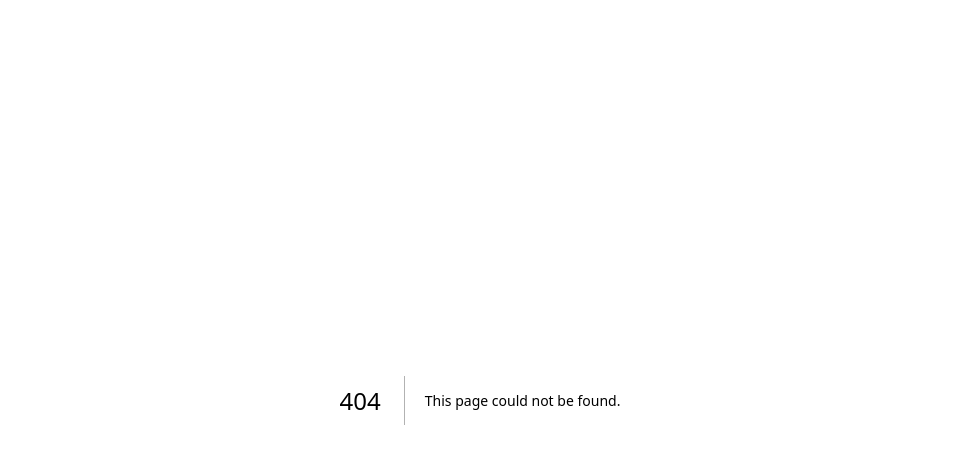
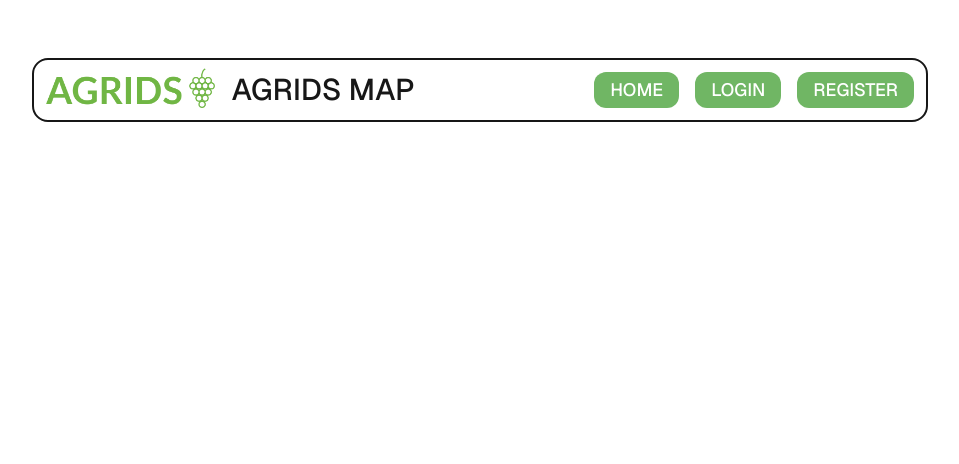
Before and after one commit to alexreynlds/Research-Project, a Next.js app in the folder frontend/: page /dashboard in a window 1280 px wide. Before the commit this address had no page. Shown: the top 464 px of the page, without its empty margins (160-1119 px from the left). Built offline with nearby package versions, Linux system fonts and the light colour scheme.

Commit message:
+ Setup navigation - need to add login verification to prevent access to pages that require login

```diff
--- /dev/null
+++ b/frontend/app/dashboard/page.tsx
@@ -0,0 +1,30 @@
+import Image from "next/image";
+
+export default function Dashboard() {
+  return (
+    <div className="font-sans grid grid-rows-[20px_1fr_20px] items-center justify-items-center min-h-screen p-8 pb-20 gap-16 sm:p-20">
+      <nav className="border-2 p-3 rounded-2xl w-[80%] flex justify-between">
+        <h1 className="flex items-center gap-4 text-3xl font-medium">
+          <a href="/" title="AGRIDS home page">
+            <img src="/img/agrids_logo_transparent_crop.png" alt="agrids logo" className="h-10 mt-[-5px]" />
+          </a>
+          AGRIDS MAP
+        </h1>
+        <ul className="flex gap-4 text-lg font-medium items-center">
+          <li className="bg-[#70B664] py-1 px-4 rounded-xl text-white hover:bg-[#5a9b52] transition-colors duration-300">
+            <a href="">HOME</a>
+          </li>
+          <li className="bg-[#70B664] py-1 px-4 rounded-xl text-white hover:bg-[#5a9b52] transition-colors duration-300">
+            <a href="">LOGIN</a>
+          </li>
+          <li className="bg-[#70B664] py-1 px-4 rounded-xl text-white hover:bg-[#5a9b52] transition-colors duration-300">
+            <a href="">REGISTER</a>
+          </li>
+        </ul>
+      </nav>
+      <main className="flex flex-col gap-[32px] row-start-2 items-center sm:items-start">
+      </main>
+
+    </div>
+  );
+}
--- a/frontend/app/page.tsx
+++ b/frontend/app/page.tsx
@@ -2,9 +2,11 @@
 
 import Navbar from "@/components/navigation/Navbar";
 import { useState } from "react";
+import { useRouter } from "next/navigation";
 
 
-export default function home() {
+export default function login() {
+  const router = useRouter();
   const [username, setUsername] = useState("");
   const [password, setPassword] = useState("");
 
@@ -12,6 +14,8 @@ export default function home() {
     e.preventDefault();
     console.log("Username:", username);
     console.log("Password:", password);
+
+    router.push("/dashboard");
   }
 
   return (
```
